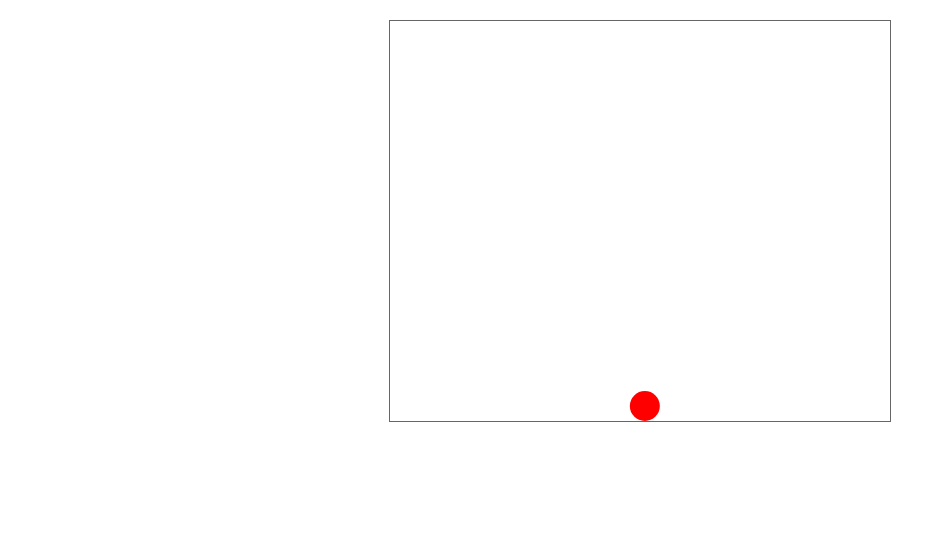
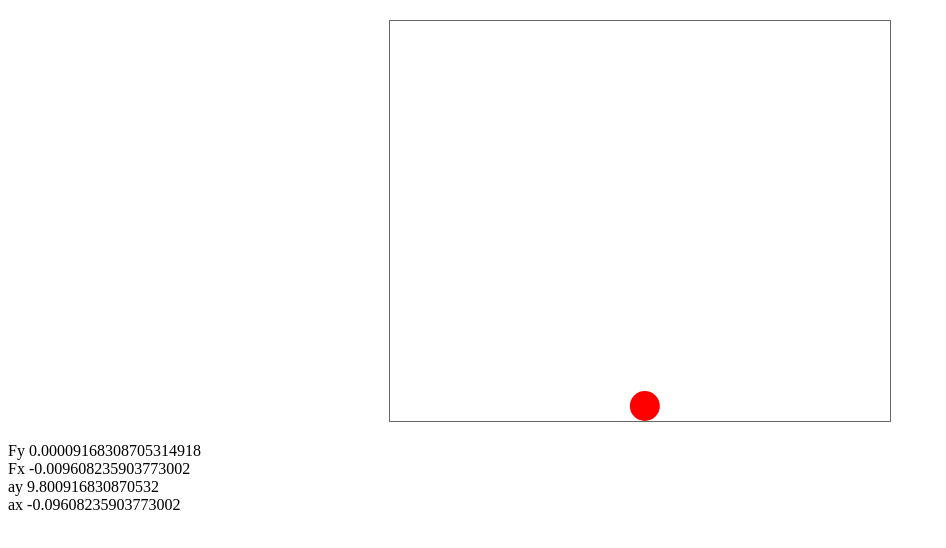
Before and after one commit to sefirosweb/minecraftHawkEye, a website: page gravity/index.html in a window 1280 px wide. Shown: the whole page, without its empty margins (0-946 px from the left). Drawn offline with Linux system fonts and the light colour scheme.

Commit message:
checkpoint

```diff
--- a/gravity/ball.js
+++ b/gravity/ball.js
@@ -30,7 +30,7 @@ var ball = {
 var Cd = 0.47; // Dimensionless
 var rho = 1.22; // kg / m^3
 var A = Math.PI * ball.radius * ball.radius / (10000); // m^2
-var ag = 9.81; // m / s^2
+var ag = 9.8; // m / s^2
 var mouse = { x: 0, y: 0, isDown: false };
 
 function getMousePosition(e) {
@@ -65,6 +65,11 @@ var setup = function() {
     ctx.strokeStyle = '#000000';
     loopTimer = setInterval(loop, frameDelay);
 }
+
+function print(id, val) {
+    document.getElementById(id).innerHTML = val;
+}
+
 var loop = function() {
     if (!mouse.isDown) {
         // Do physics
@@ -74,10 +79,17 @@ var loop = function() {
 
         Fx = (isNaN(Fx) ? 0 : Fx);
         Fy = (isNaN(Fy) ? 0 : Fy);
+        print('fy', Fy);
+        print('fx', Fx);
+
 
         // Calculate acceleration ( F = ma )
         var ax = Fx / ball.mass;
         var ay = ag + (Fy / ball.mass);
+
+        print('ay', ay);
+        print('ax', ax);
+
         // Integrate to get velocity
         ball.velocity.x += ax * frameRate;
         ball.velocity.y += ay * frameRate;
--- a/gravity/index.html
+++ b/gravity/index.html
@@ -19,7 +19,20 @@
 
 <body>
     <canvas id="canvas" height="400" width="500">Get a better browser!</canvas>
+    <div>
+        <span>Fy</span> <span id="fy"></span>
+    </div>
+    <div>
+        <span>Fx</span> <span id="fx"></span>
+    </div>
+    <div>
+        <span>ay</span> <span id="ay"></span>
+    </div>
+    <div>
+        <span>ax</span> <span id="ax"></span>
+    </div>
 </body>
+
 <script src="ball.js"></script>
 
 </html>
```
Also changed, not shown: newton_drag.js (deleted, +0 -29 lines).
